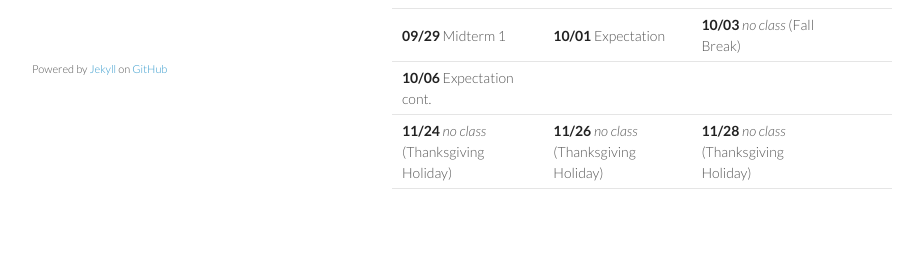
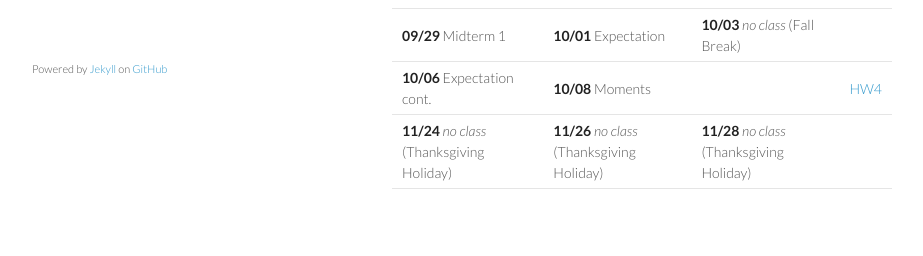
Before and after one commit to tulane-math-3070/2025Fall, a Jekyll site: the page built from schedule/schedule.md, in a window 1280 px wide. Shown: the part 752-1008 px from the top of the page, without its empty margins (178-1101 px from the left). Built offline with Jekyll 4.4.1, drawn with Linux system fonts in a browser that asks for light colours.

```diff
--- a/schedule/schedule.md
+++ b/schedule/schedule.md
@@ -33,5 +33,5 @@ Topics:
 | **09/15** Discrete random variable | **09/17** Continuous random variable | **09/19** Transformation | [HW3](../HW/HW2/HW3.pdf) |
 | **09/22** Transformation of continuous r.v. | **09/24** Transformation cont. | **09/26** Transformation cont. | |
 | **09/29** Midterm 1 | **10/01** Expectation | **10/03** _no class_ (Fall Break) | |
-| **10/06** Expectation cont. | | | |
+| **10/06** Expectation cont. | **10/08** Moments | | [HW4](../HW/HW4/HW4.pdf) |
 | **11/24** _no class_ (Thanksgiving Holiday) | **11/26**  _no class_ (Thanksgiving Holiday) | **11/28**  _no class_ (Thanksgiving Holiday) | |
```
Also changed, not shown: 3 other files.
